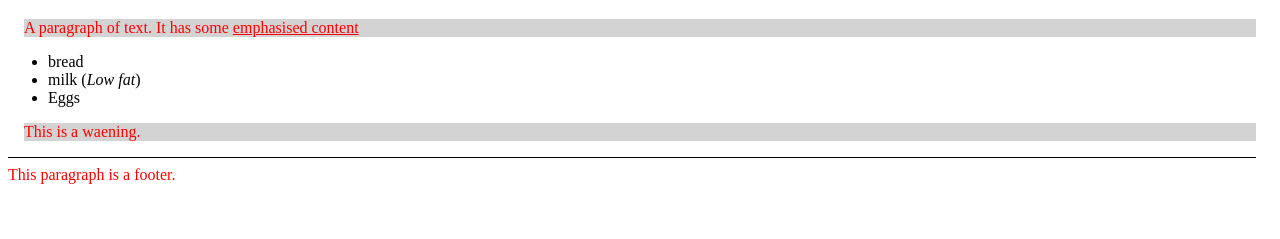
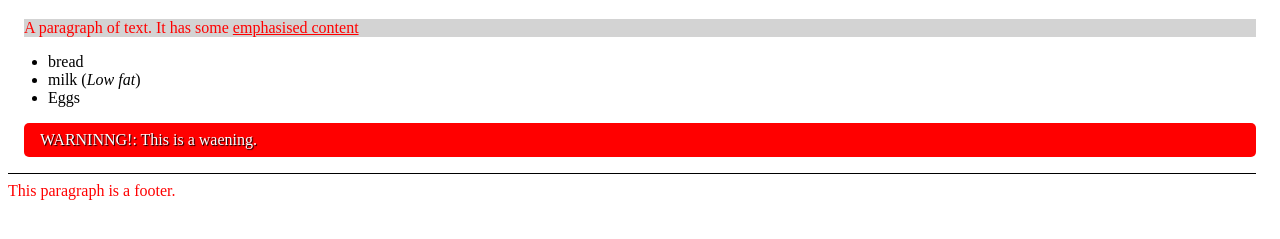
Before and after one commit to 10041993/Powercoders, a plain HTML site: page scratch/css.html in a window 1280 px wide. Shown: the part 61-300 px from the top of the page. Drawn offline with Linux system fonts and the light colour scheme.

Commit message:
style.css

```diff
--- a/scratch/style.css
+++ b/scratch/style.css
@@ -1,3 +1,16 @@
+p.warning{
+  background-color: red;
+  color: white;
+  font-style: bold;
+  padding: .5em 1em;
+  border-radius: 5px;
+  text-shadow: 1px 1px 1px black;
+}
+
+p.warning::before{
+  content: "WARNINNG!: "
+}
+
 p em{
   font-style: normal;
   text-decoration: underline;
```
